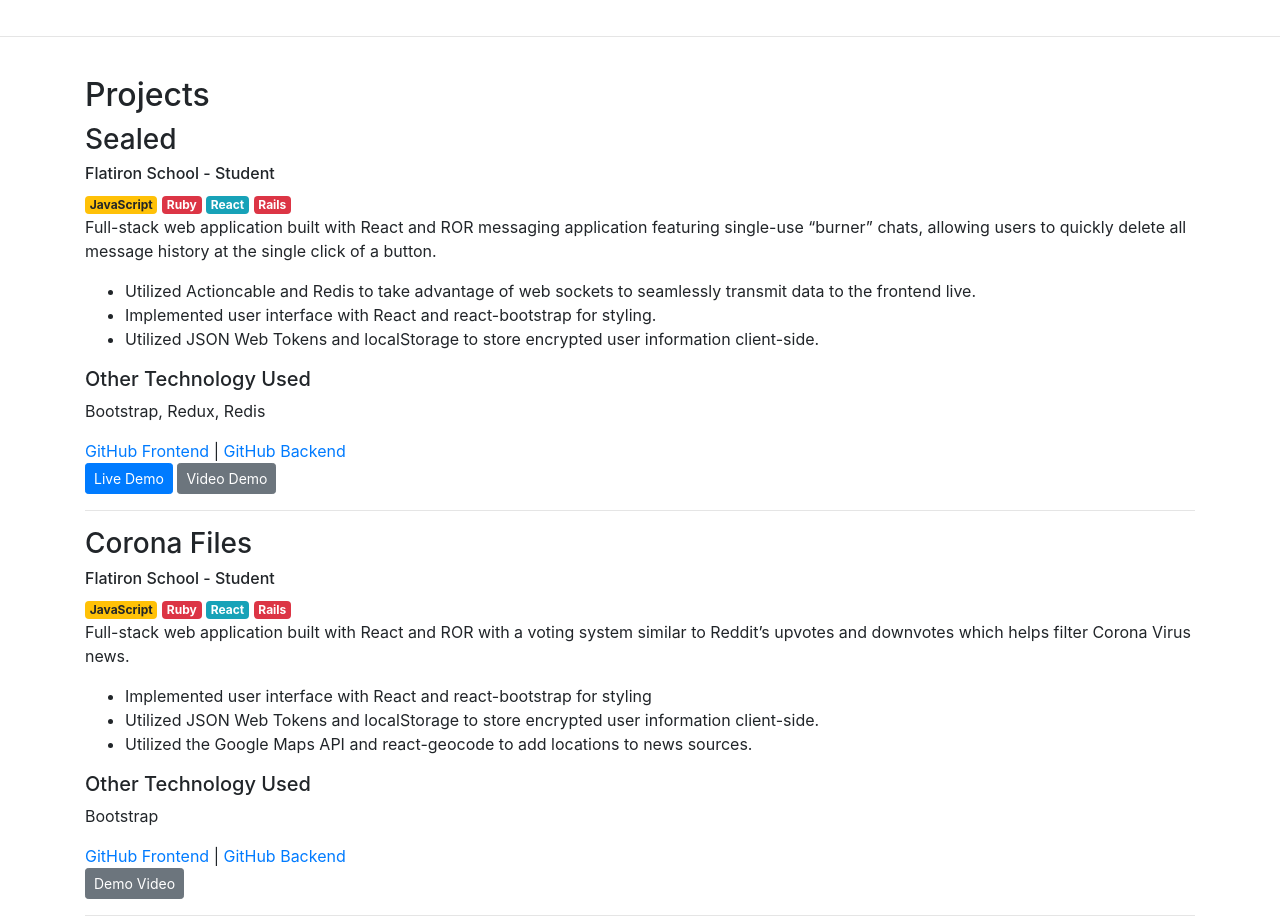
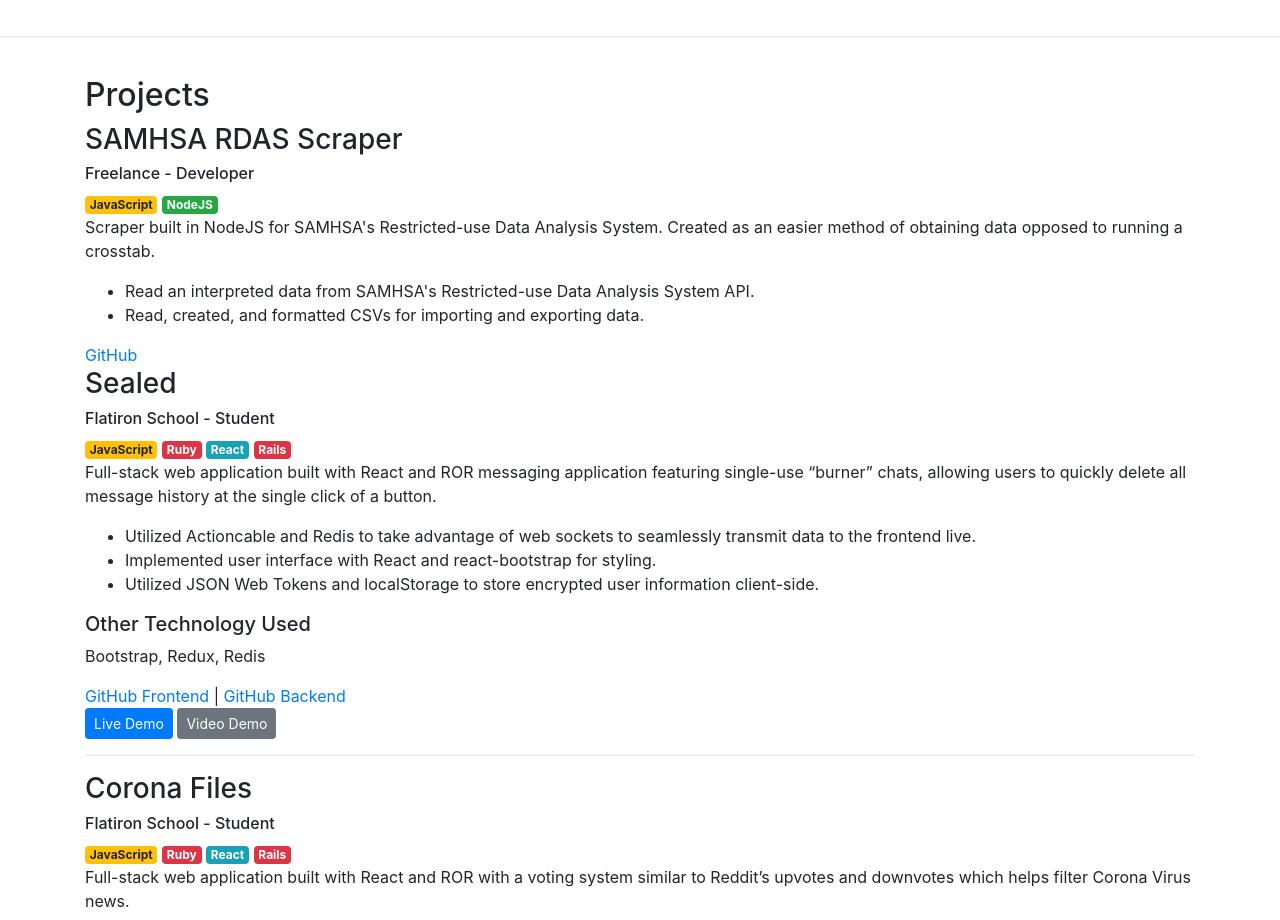
Before and after one commit to austinoso/austinoso.github.io, a plain HTML site: page index.html in a window 1280 px wide. Shown: the part 1203-2123 px from the top of the page. Drawn offline with nearby package versions, Linux system fonts and the light colour scheme.

Commit message:
added project

```diff
--- a/index.html
+++ b/index.html
@@ -123,6 +123,26 @@
       <a id="projects"></a>
 
       <h2>Projects</h2>
+      <div>
+        <h3>SAMHSA RDAS Scraper</h3>
+        <h6>Freelance - Developer</h6>
+
+        <span class="badge badge-warning">JavaScript</span>
+        <span class="badge badge-success">NodeJS</span>
+        <p>
+          Scraper built in NodeJS for SAMHSA's Restricted-use Data Analysis System. Created as an easier method of obtaining data opposed to running a crosstab.
+        </p>
+        <ul>
+          <li>
+            Read an interpreted data from SAMHSA's Restricted-use Data Analysis System API.
+          </li>
+          <li>
+            Read, created, and formatted CSVs for importing and exporting data.
+          </li>
+        </ul>
+        <a href="https://github.com/austinoso/samhsa-rdas-scraper">GitHub</a>
+        <br />
+      </div>
       <div>
         <h3>Sealed</h3>
         <h6>Flatiron School - Student</h6>
```
